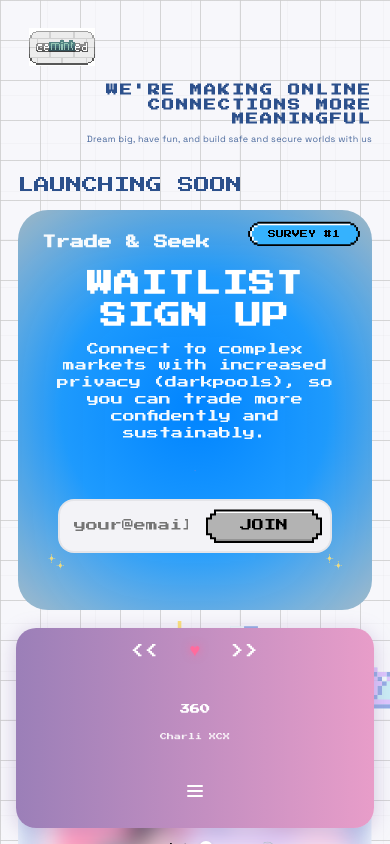
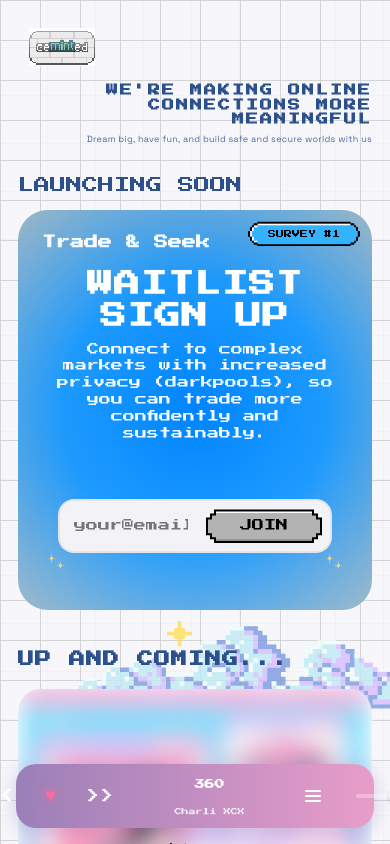
Before and after one commit to Trade-Seek/ceminted-next.js, a Next.js app: page / in a window 390 px wide. Shown: the top 844 px of the page. Built offline with nearby package versions, Linux system fonts and the light colour scheme.

Commit message:
fixing music bar on mobile

```diff
--- a/app/globals.css
+++ b/app/globals.css
@@ -1031,8 +1031,8 @@ img.pixel-art {
     right: 16px;
     transform: none;
     bottom: 16px;
-    height: 200px;
-    flex-wrap: wrap;
+    height: auto;
+    flex-wrap: nowrap;
     justify-content: center;
   }
 
```
